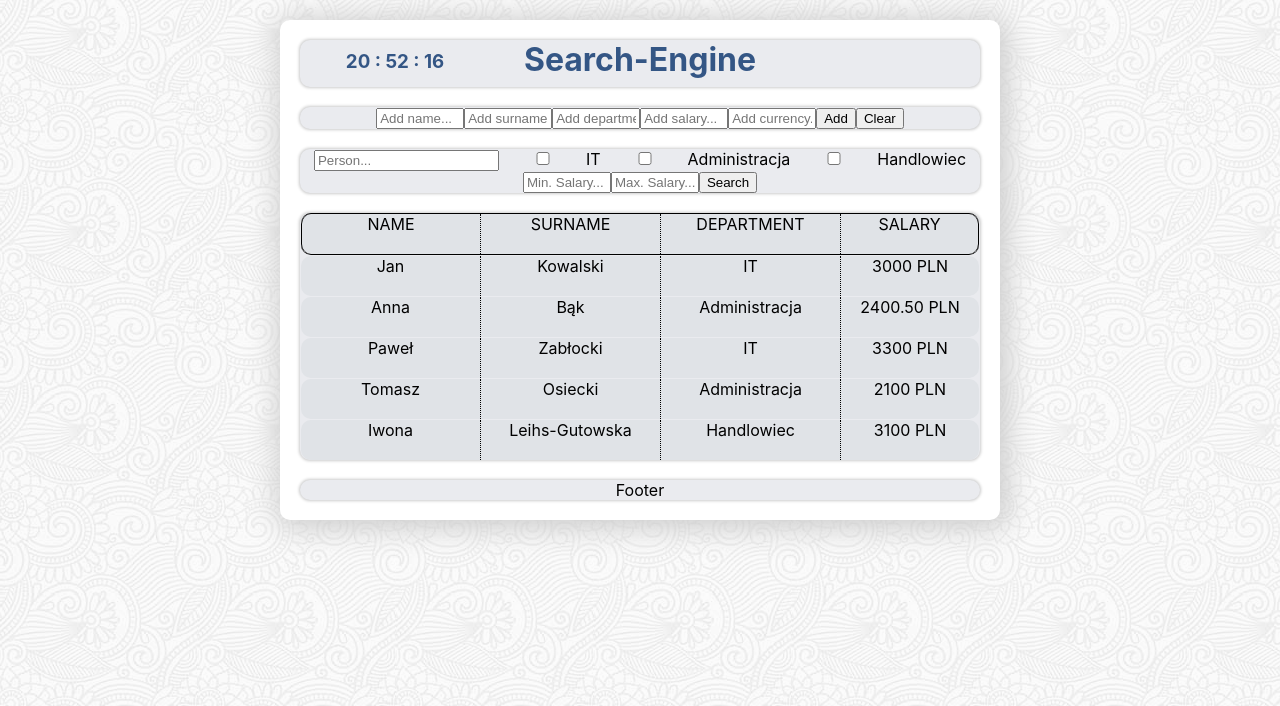
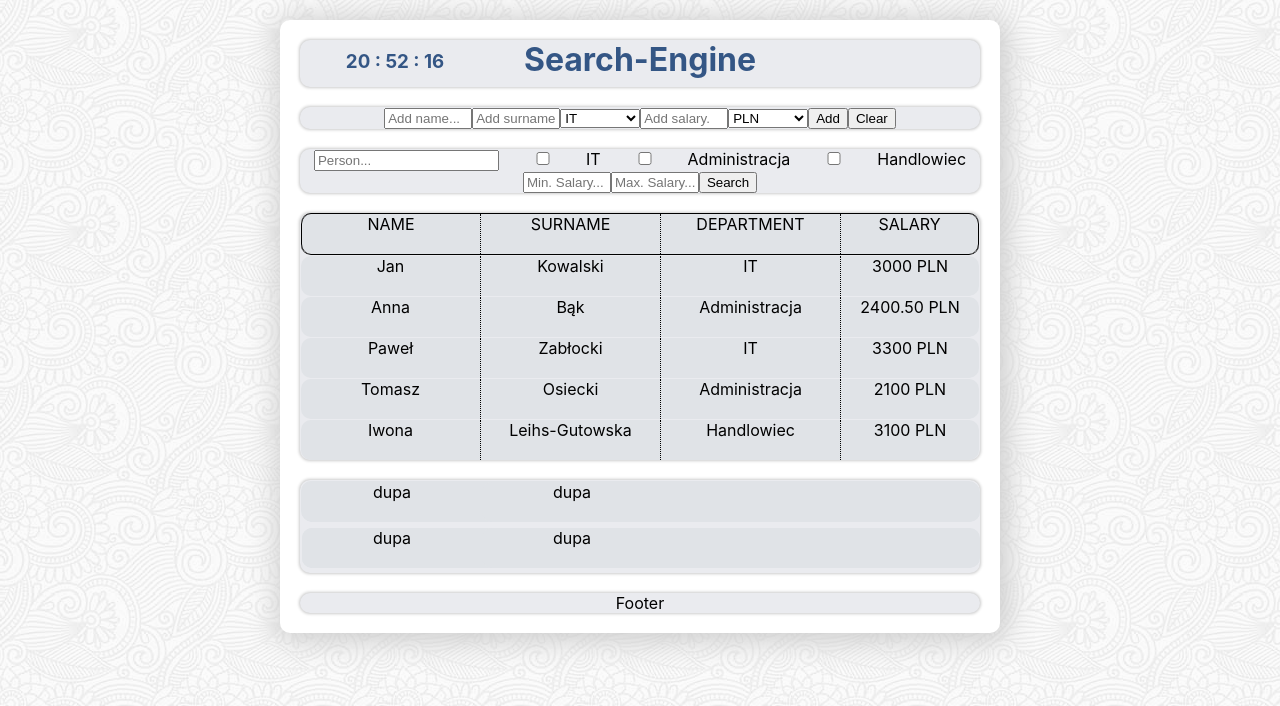
Before and after one commit to kcybulski93/Search-Engine, a React (Create React App) app: page / in a window 1280 px wide. Shown: the top 706 px of the page. Built offline with nearby package versions, Linux system fonts and the light colour scheme.

Commit message:
Optimisation AddNewPerson component

```diff
--- a/src/components/AddNewPerson/AddNewPerson.js
+++ b/src/components/AddNewPerson/AddNewPerson.js
@@ -5,50 +5,50 @@ class AddNewPerson extends Component {
   state = {
     imie: "",
     nazwisko: "",
-    dzial: "",
+    dzial: "IT",
     wynagrodzenieKwota: "",
-    wynagrodzenieWaluta: "",
+    wynagrodzenieWaluta: "PLN",
+    id: this.props.staff.length
   }
 
-  handleNameText = (e) => {
+  handleChange = (e) => {
+    const target = e.target;
+    const value = target.value;
+    const name = target.name;
+
     this.setState({
-      imie: e.target.value
-    })
-  }
-
-  handleSurnameText = (e) => {
-    this.setState({
-      nazwisko: e.target.value
-    })
-  }
-
-  handleDepartmentText = (e) => {
-    this.setState({
-      dzial: e.target.value
-    })
-  }
-
-  handleSalaryText = (e) => {
-    this.setState({
-      wynagrodzenieKwota: e.target.value
-    })
-  }
-
-  handleCurrencyText = (e) => {
-    this.setState({
-      wynagrodzenieWaluta: e.target.value
+      [name]: value
     })
   }
 
   handleAddClick = () => {
-    const { imie, nazwisko, dzial, wynagrodzenieKwota, wynagrodzenieWaluta } = this.state;
-    this.props.addPerson(imie, nazwisko, dzial, wynagrodzenieKwota, wynagrodzenieWaluta)
+    const { imie, nazwisko, dzial, wynagrodzenieKwota, wynagrodzenieWaluta,id } = this.state;
+    if (imie !== "" && nazwisko !== "" && wynagrodzenieKwota !== "") {
+      if(wynagrodzenieKwota<0)
+      {
+        console.log("Wynagrodzenie nie może być ujemne!")
+      }
+      else
+      this.props.addPerson(imie, nazwisko, dzial, wynagrodzenieKwota, wynagrodzenieWaluta,id)
+      this.setState(prevState => ({
+        imie: "",
+        nazwisko: "",
+        dzial: "IT",
+        wynagrodzenieKwota: "",
+        wynagrodzenieWaluta: "PLN",
+        id: prevState.id+1
+      }))
+    }
+    else console.log("Wypełnij Wszystkie Pola Formularza!")
+  }
+
+  handleClearClick = () => {
     this.setState({
       imie: "",
       nazwisko: "",
-      dzial: "",
+      dzial: "IT",
       wynagrodzenieKwota: "",
-      wynagrodzenieWaluta: "",
+      wynagrodzenieWaluta: "PLN",
     })
   }
 
@@ -57,11 +57,19 @@ class AddNewPerson extends Component {
       <>
         <div style={{ clear: "both" }} > </div>
         <div className="AddNewPerson">
-          <input className="name" type="text" placeholder="Add name..." value={this.state.imie} onChange={this.handleNameText} />
-          <input className="surname" type="text" placeholder="Add surname..." value={this.state.nazwisko} onChange={this.handleSurnameText} />
-          <input className="department" type="text" placeholder="Add department..." value={this.state.dzial} onChange={this.handleDepartmentText} />
-          <input className="salary" type="text" placeholder="Add salary..." value={this.state.wynagrodzenieKwota} onChange={this.handleSalaryText} />
-          <input className="currency" type="text" placeholder="Add currency..." value={this.state.wynagrodzenieWaluta} onChange={this.handleCurrencyText} />
+          <input className="name" type="text" name="imie" placeholder="Add name..." value={this.state.imie} onChange={this.handleChange} />
+          <input className="surname" type="text" name="nazwisko" placeholder="Add surname..." value={this.state.nazwisko} onChange={this.handleChange} />
+          <select className="department" value={this.state.dzial} name="dzial" onChange={this.handleChange}>
+            <option>IT</option>
+            <option>Administracja</option>
+            <option>Handlowiec</option>
+          </select>
+          <input className="salary" type="number" min="=1" step="1" name="wynagrodzenieKwota" placeholder="Add salary..." value={this.state.wynagrodzenieKwota} onChange={this.handleChange} />
+          <select className="currency" value={this.state.wynagrodzenieWaluta} name="wynagrodzenieWaluta" onChange={this.handleChange}>
+            <option>PLN</option>
+            <option>EUR</option>
+            <option>USD</option>
+          </select>
           <button className="add" onClick={this.handleAddClick}>Add</button>
           <button className="clear" onClick={this.handleClearClick}>Clear</button>
         </div>
--- /dev/null
+++ b/src/components/SalaryList/SalaryList.css
@@ -0,0 +1,42 @@
+.SalaryList {
+    background-color: #EAEBEF;
+    width: 680px;
+    margin-left: 20px;
+    margin-right: 20px;
+    margin-bottom: 20px;
+    border-radius: 10px;
+    -webkit-box-shadow: 0px 0px 3px 1px rgba(204,204,204,1);
+    -moz-box-shadow: 0px 0px 3px 1px rgba(204,204,204,1);
+    box-shadow: 0px 0px 3px 1px rgba(204,204,204,1);
+}
+
+.SalaryList .row
+{
+ 	display: inline-block;
+    width: 678px;
+    margin: 1px;
+    height: 40px;
+    background-color:#E0E3E7;
+    border-radius: 10px;
+}
+
+.SalaryList .department
+{
+    float: left;
+    width: 180px;
+    height: 40px;
+    background-color:#E0E3E7;
+    border-top-left-radius: 10px;
+    border-bottom-left-radius: 10px;
+}
+
+.SalaryList .salary
+{
+    float: left;
+    width: 180px;
+    height: 40px;
+    background-color:#E0E3E7;
+    border-top-left-radius: 10px;
+    border-bottom-left-radius: 10px;
+
+}
--- /dev/null
+++ b/src/components/SalaryList/SalaryList.js
@@ -0,0 +1,93 @@
+import React, { Component } from 'react';
+import './SalaryList.css';
+
+class SalaryList extends Component {
+	state = {
+	}
+	//----------------EXPERIMENT------------------------------------------------------------------
+	// componentDidMount() {
+	// 	const allDepartments = this.props.staff.map(person => person.dzial)
+	// 	const uniqueDepartments = [...new Set(allDepartments)]
+	// 	let department = ""
+	// 	let peopleInTheDepartment = []
+	// 	let allCurrenciesInTheDepartment = []
+	// 	let uniqueCurrenciesInTheDepartment = []
+	// 	let currency = ""
+	// 	let peopleEarningInGivenCurrency = []
+	// 	let salariesInTheDepartment = []
+	// 	let totalEarningsInTheDepartment = 0
+
+	// 	for (let i = 0; i < uniqueDepartments.length; i++) {
+	// 		department = uniqueDepartments.find(department => department === uniqueDepartments[i])
+	// 		peopleInTheDepartment = this.props.staff.filter(person => person.dzial === uniqueDepartments[i])
+	// 		allCurrenciesInTheDepartment = peopleInTheDepartment.map(person => person.wynagrodzenieWaluta)
+	// 		uniqueCurrenciesInTheDepartment = [...new Set(allCurrenciesInTheDepartment)]
+	// 		for (let j = 0; j < uniqueCurrenciesInTheDepartment.length; j++) {
+	// 			currency = uniqueCurrenciesInTheDepartment.find(currency => currency === uniqueCurrenciesInTheDepartment[j])
+	// 			peopleEarningInGivenCurrency = peopleInTheDepartment.filter(person => person.wynagrodzenieWaluta === uniqueCurrenciesInTheDepartment[j])
+	// 			salariesInTheDepartment = peopleEarningInGivenCurrency.map(person => person.wynagrodzenieKwota)
+	// 			totalEarningsInTheDepartment = 0
+	// 			for (let k = 0; k < salariesInTheDepartment.length; k++) {
+	// 				totalEarningsInTheDepartment += parseFloat(salariesInTheDepartment[k])
+	//				console.log(totalEarningsInTheDepartment)
+	// 			}
+	//			console.log(totalEarningsInTheDepartment)
+	// 			this.setState({
+	// 				[department]: [totalEarningsInTheDepartment, currency]
+	// 			})
+	// 		}
+	// 	}
+	// }
+	//-------------------------------------------------------------------------------------------------------
+	render() {
+		const allDepartments = this.props.staff.map(person => person.dzial)
+		const uniqueDepartments = [...new Set(allDepartments)]
+		let department = ""
+		let peopleInTheDepartment = []
+		let allCurrenciesInTheDepartment = []
+		let uniqueCurrenciesInTheDepartment = []
+		let currency = ""
+		let peopleEarningInGivenCurrency = []
+		let salariesInTheDepartment = []
+		let totalEarningsInTheDepartment = 0
+
+		for (let i = 0; i < uniqueDepartments.length; i++) {
+			department = uniqueDepartments.find(department => department === uniqueDepartments[i])
+			peopleInTheDepartment = this.props.staff.filter(person => person.dzial === uniqueDepartments[i])
+			allCurrenciesInTheDepartment = peopleInTheDepartment.map(person => person.wynagrodzenieWaluta)
+			uniqueCurrenciesInTheDepartment = [...new Set(allCurrenciesInTheDepartment)]
+			for (let j = 0; j < uniqueCurrenciesInTheDepartment.length; j++) {
+				currency = uniqueCurrenciesInTheDepartment.find(currency => currency === uniqueCurrenciesInTheDepartment[j])
+				peopleEarningInGivenCurrency = peopleInTheDepartment.filter(person => person.wynagrodzenieWaluta === uniqueCurrenciesInTheDepartment[j])
+				salariesInTheDepartment = peopleEarningInGivenCurrency.map(person => person.wynagrodzenieKwota)
+				totalEarningsInTheDepartment = 0
+				for (let k = 0; k < salariesInTheDepartment.length; k++) {
+					totalEarningsInTheDepartment += parseFloat(salariesInTheDepartment[k])
+				}
+			}
+		}
+
+		const row = <React.Fragment>
+			<div className="row">
+				<div className="department">dupa</div>
+				<div className="salary">dupa</div>
+				<div style={{ clear: "both" }} > </div>
+			</div>
+		</React.Fragment >
+
+		return (
+			<>
+				<div className="SalaryList">
+					<div className="row">
+						{row}
+						{row}
+					</div>
+				</div>
+				<div style={{ clear: "both" }} > </div>
+
+			</>
+		);
+	}
+}
+
+export default SalaryList;
--- a/src/components/app/App.js
+++ b/src/components/app/App.js
@@ -4,6 +4,7 @@ import Header from '../Header/Header';
 import AddNewPerson from '../AddNewPerson/AddNewPerson';
 import SearchAndTable from '../SearchAndTable/SearchAndTable';
 import Footer from '../Footer/Footer';
+import SalaryList from '../SalaryList/SalaryList';
 
 class App extends Component {
   state = {
@@ -23,17 +24,18 @@ class App extends Component {
       })
   }
 
-  addPerson = (imie, nazwisko, dzial, wynagrodzenieKwota, wynagrodzenieWaluta) => {
+  addPerson = (imie, nazwisko, dzial, wynagrodzenieKwota, wynagrodzenieWaluta,id) => {
     const person = {
       imie,
       nazwisko,
       dzial,
       wynagrodzenieKwota,
       wynagrodzenieWaluta,
+      id
     }
 
     this.setState(prevState => ({
-      staff: [...prevState.staff, person]
+      staff: [...prevState.staff, person],
     }))
   }
 
@@ -46,10 +48,13 @@ class App extends Component {
           </header>
           <main>
             <section>
-              <AddNewPerson addPerson={this.addPerson} />
+              {this.state.staff ?<AddNewPerson addPerson={this.addPerson} staff={this.state.staff}  /> : this.state.staff}
             </section>
             <section>
               {this.state.staff ? <SearchAndTable staff={this.state.staff} /> : this.state.staff}
+            </section>
+            <section>
+              {this.state.staff ? <SalaryList staff={this.state.staff} /> : this.state.staff}
             </section>
           </main>
           <footer>
```
Also changed, not shown: src/components/SearchAndTable/SearchAndTable.js (+26 -18 lines).
